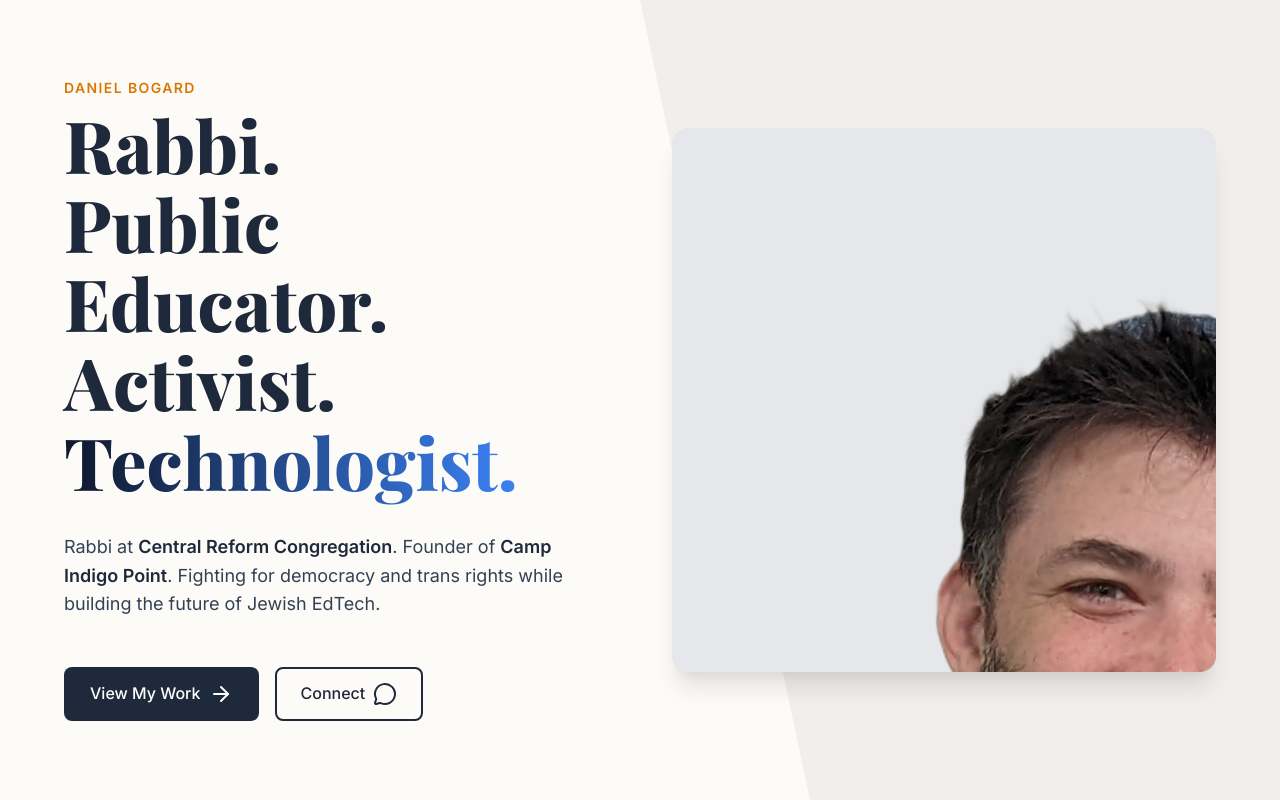
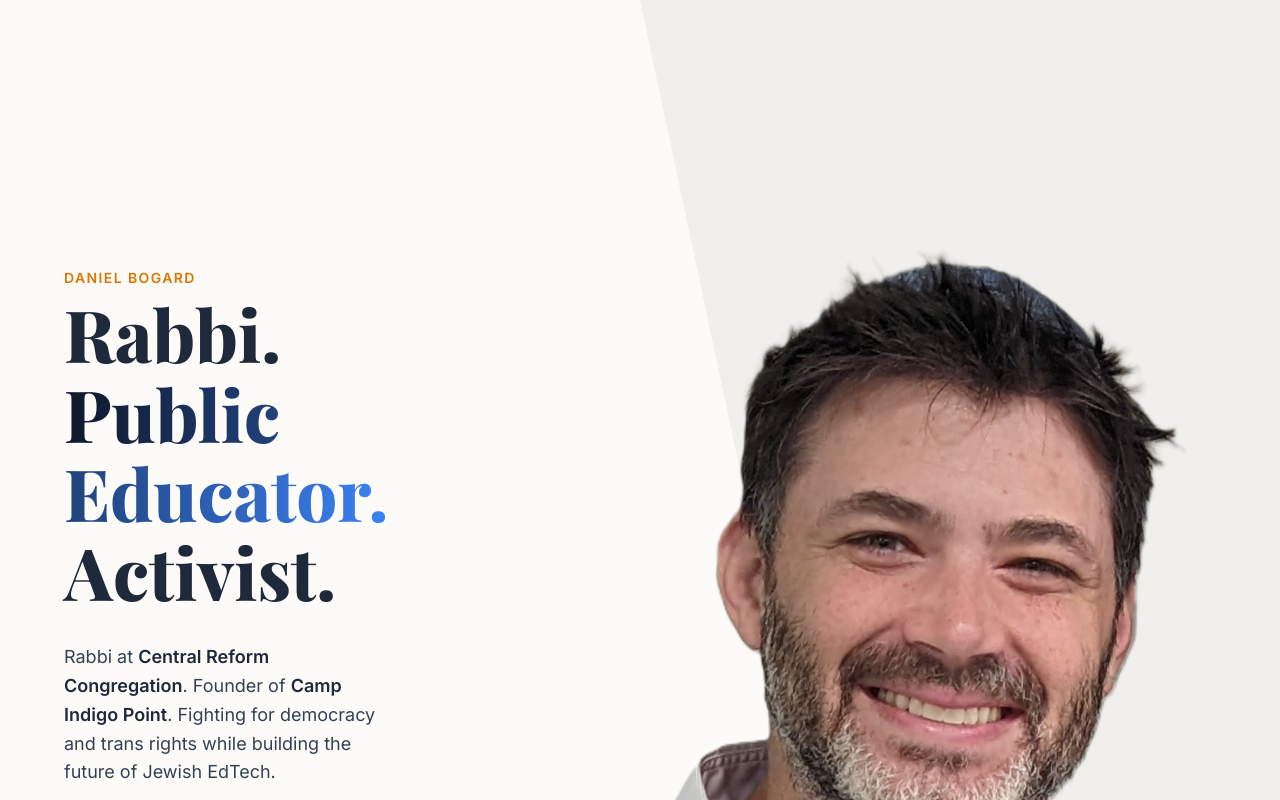
Before and after one commit to RavBogard/daniel-bogard-portfolio, a React (Vite) app: page / in a window 1280 px wide. Shown: the top 800 px of the page. Built offline with nearby package versions, Linux system fonts and the light colour scheme.

Commit message:
Fix design: Remove 'Technologist', highlight 'Public Educator', fix image cropping

```diff
--- a/src/components/Hero.css
+++ b/src/components/Hero.css
@@ -57,7 +57,7 @@
 
 .hero-title {
     font-family: var(--font-serif);
-    font-size: 3rem;
+    font-size: 2.5rem;
     font-weight: 800;
     line-height: 1.1;
 }
@@ -109,11 +109,15 @@
 .hero-image-wrapper {
     position: relative;
     width: 100%;
-    aspect-ratio: 3/4;
+    aspect-ratio: 1/1;
     border-radius: 1rem;
-    overflow: hidden;
-    background-color: #e5e7eb;
-    box-shadow: 0 20px 25px -5px rgba(0, 0, 0, 0.1), 0 10px 10px -5px rgba(0, 0, 0, 0.04);
+    overflow: visible;
+    /* Changed from hidden to avoid cropping if overlapping */
+    /* Removed background-color: #e5e7eb; */
+    /* Removed box-shadow */
+    display: flex;
+    align-items: flex-end;
+    justify-content: center;
 }
 
 @media (min-width: 768px) {
--- a/src/components/Hero.jsx
+++ b/src/components/Hero.jsx
@@ -23,11 +23,10 @@ const Hero = () => {
                         </h2>
                         <h1 className="hero-title">
                             Rabbi.<br />
-                            Public Educator.<br />
-                            Activist.<br />
                             <span className="hero-title-highlight">
-                                Technologist.
-                            </span>
+                                Public Educator.
+                            </span><br />
+                            Activist.
                         </h1>
                     </div>
 
@@ -65,7 +64,7 @@ const Hero = () => {
                     <img
                         src="/headshot.png"
                         alt="Daniel Bogard"
-                        className="w-full h-full object-cover"
+                        className="w-full h-full object-contain object-bottom"
                     />
                 </motion.div>
 
```
